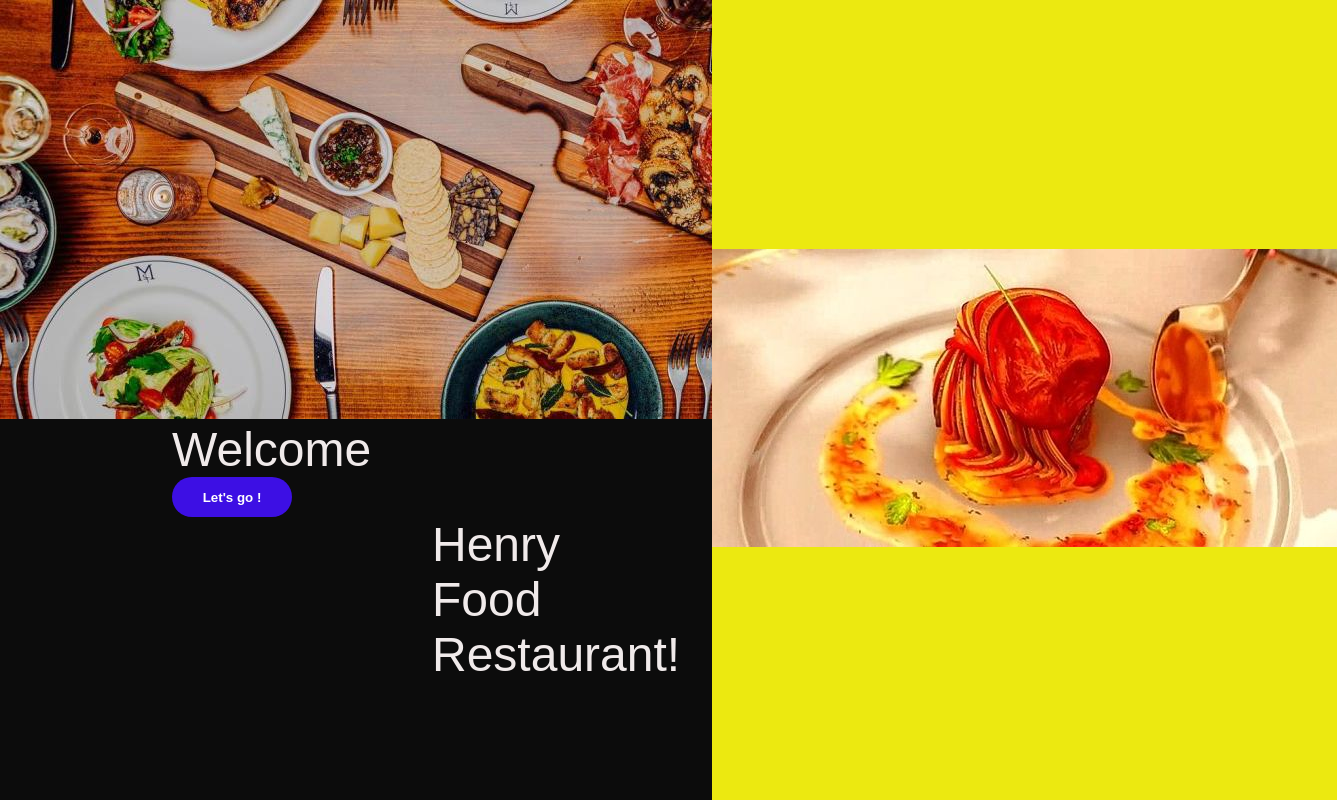
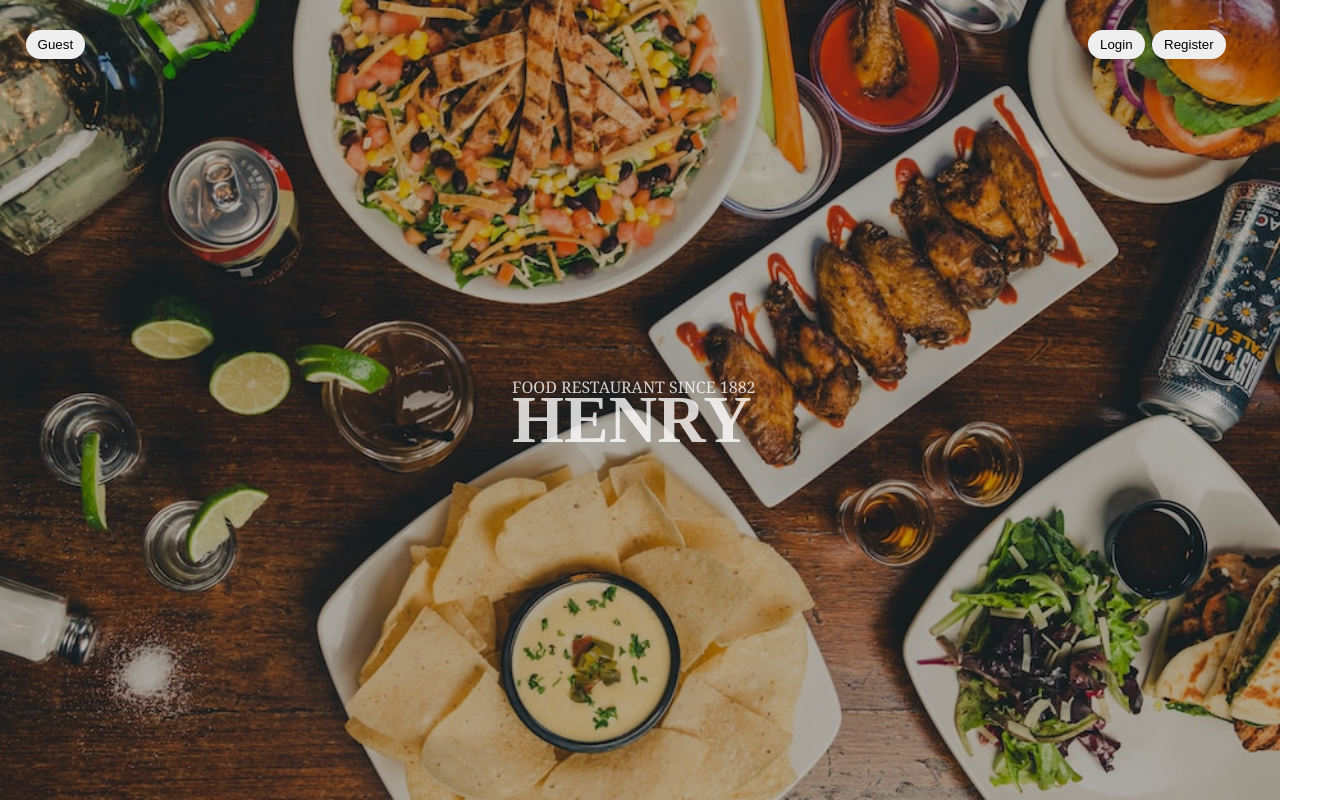
Before and after one commit to JuanArnau7/HenryClient, a React (Create React App) app: page / in a window 1280 px wide. Shown: the whole page, 1337 px wide, since content can reach past the window. Built offline with nearby package versions, Linux system fonts and the light colour scheme.

Commit message:
Actualizacion Landing

```diff
--- a/src/components/Landing/Landing.jsx
+++ b/src/components/Landing/Landing.jsx
@@ -1,7 +1,5 @@
 import React from 'react'
-import img from '../Landing/img/restaurant.jpg'
-import img1 from '../Landing/img/ratatouille.jpg'
-import styles from '../Landing/Landing.module.css'
+import s from '../Landing/Landing.module.css'
 import { Link } from 'react-router-dom'
 
 
@@ -9,38 +7,25 @@ import { Link } from 'react-router-dom'
 
 const Landing = () => {
   return (
-    <>
-      <div className={styles.background}>
-      <div className={styles.img}>
-        <img src={img} alt="LandingPage" />
-      </div>
-
-        <div className={styles.contTile}>
-
-          <div className={styles.CardTitle}>
-            <div className={styles.Title}>Welcome</div>
-            <div className={styles.parrafo}>
-
-            </div>
-            <Link to="/home">
-              <button className={styles.button}>Let's go !</button>
+    <div className={s.contenedor}>
+        <h1> HENRY </h1>
+        <p> FOOD RESTAURANT SINCE 1882 </p>
+        <div className={s.login}>
+            <Link to='/login' >
+                <button> Login </button>
             </Link>
-          </div>
-            <div className={styles.Title}> Henry Food Restaurant!</div>
-
         </div>
-
-        <div className={styles.contGlobo}>
-          <div className={styles.contimg}>
-          <div className={styles.img1}>
-            <img src={img1} alt="LandingPage" />
-          </div>
-
-          </div>
+        <div className={s.register}>
+            <Link to='/register' >
+                <button> Register </button>
+            </Link>
         </div>
-
-      </div>
-    </>
+        <div className={s.guest}>
+            <Link to='/homeguest' >
+                <button> Guest </button>
+            </Link>
+        </div>
+    </div>
   )
 }
 
--- a/src/components/Landing/Landing.module.css
+++ b/src/components/Landing/Landing.module.css
@@ -1,59 +1,60 @@
-.background {
-    background-color: rgb(12, 12, 12);
+
+.contenedor{
+  background: linear-gradient(rgba(0,0,0,.3), rgba(0,0,0,.3)), url('./img/Otralanding1.jpg');
+  background-size: cover;
+  background-position: center center;
   height: 100vh;
-    display: flex;
 }
 
-  .contTile {
-    margin-top: 390px;
-    padding: 2rem;
-
+.contenedor h1{
+  font-size: 67px;
+  font-family:'Times New Roman', Times, serif ;
+  /* text-align: center center; */
+  color: rgba(255, 255, 255, .8);
+  position: absolute;
+  top: 42%;
+  left: 40%;
 }
 
-  .CardTitle {
-    display: flex;
-    flex-direction: column;
-    margin-left: -260px;
-    /* gap: 1rem; */
+.contenedor p {
+  font-family: Cambria, Cochin, Georgia, Times, 'Times New Roman', serif;
+  text-align: center;
+  color: rgba(255, 255, 255, .8);
+  position: absolute;
+  top: 45%;
+  left: 40%;
 }
 
-  .contGlobo {
-    width: 85%;
-    display: flex;
-    align-items: center;
-    justify-content: center;
-    background-color: #ece910;
+.contenedor button{
+  border: 1px solid;
+  border-radius: 30px;
+  /* display: inline-block; */
+  text-decoration: none;
+  padding: 5px 10px;
+  border: 2px solid transparent;
+  margin-top: 30px;
+  transition: 0.5s;
 }
 
-  .img{
-    margin-top: 0px;
-    width: 400px;
-
+.contenedor button:hover{
+  background-color: burlywood;
+  cursor:pointer;
 }
 
-
-  .contimg{
-    width: -14rem
+.contenedor .login button{
+  position: absolute;
+  top: 0%;
+  left: 85%
+}
+ .contenedor .register button{
+  position: absolute;
+  top: 0%;
+  left: 90%;
  }
 
-  .Title {
-    font-size: clamp(1rem, 1rem + 8vw, 3rem);
-    font-weight: 50;
-    font-family: "Rubik", sans-serif;
-    color: #f0eaea;
+ .contenedor .guest button{
+  display: inline-block;
+  position: absolute;
+  top: 0%;
+  left: 2%;
  }
-
-  .button {
-    font-family: "Rubik", sans-serif;
-    color: rgb(255, 255, 255);
-    background-color: #3d0fe4;
-    font-weight: 700;
-    min-height: 40px;
-    min-width: 120px;
-    border-radius: 2rem;
-    cursor: pointer;
-    border: none;
-  }
-  .button:hover {
-    background-color: #15f077;
-  }
```
Also changed, not shown: src/components/Landing/img/OtraLanding.jpg (added), src/components/Landing/img/Otralanding1.jpg (added). Lines whose indentation alone changed are shown as unchanged.
